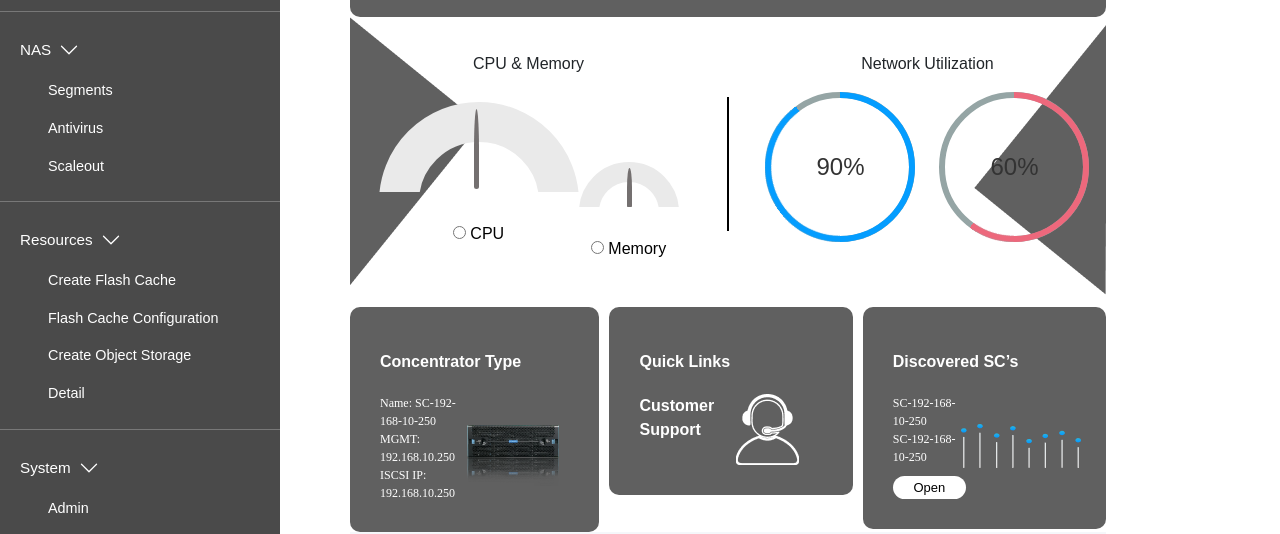
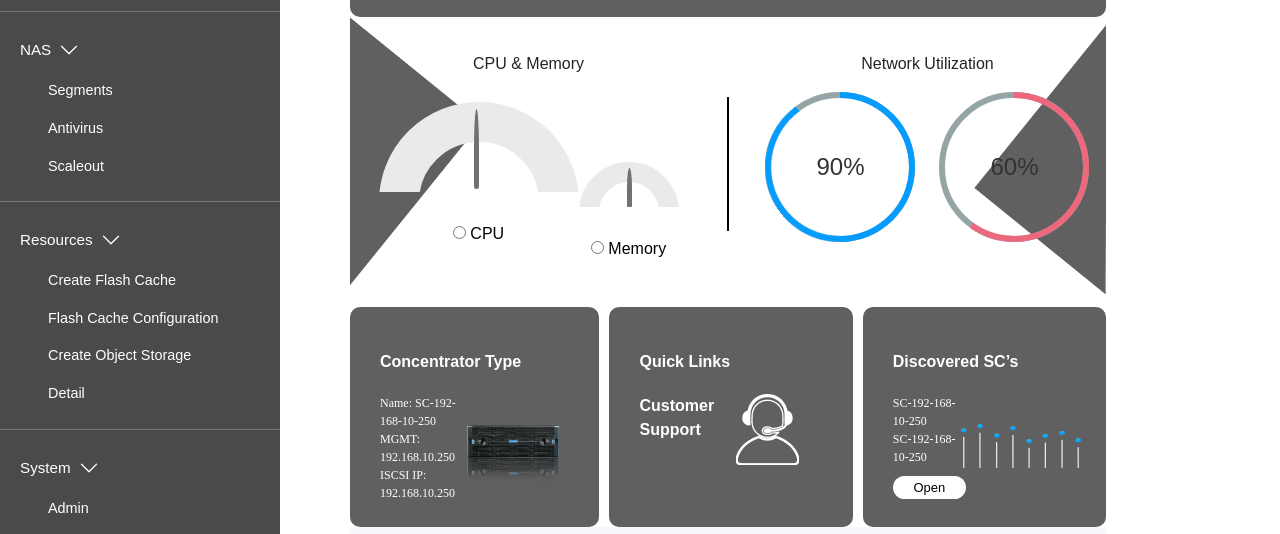
Before and after one commit to sameerehman001/html-ui-test, a plain HTML site: page index.html in a window 1280 px wide. Shown: the part 297-831 px from the top of the page. Drawn offline with nearby package versions, Linux system fonts and the light colour scheme.

Commit message:
fixed card height

```diff
--- a/style.css
+++ b/style.css
@@ -282,6 +282,7 @@ body {
 
 .card-wrap {
     padding: 30px;
+    height: 220px;
     background-color: #606060;
     color: white;
     border-radius: 10px;
```
Also changed, not shown: index.html (+2 -12 lines).
